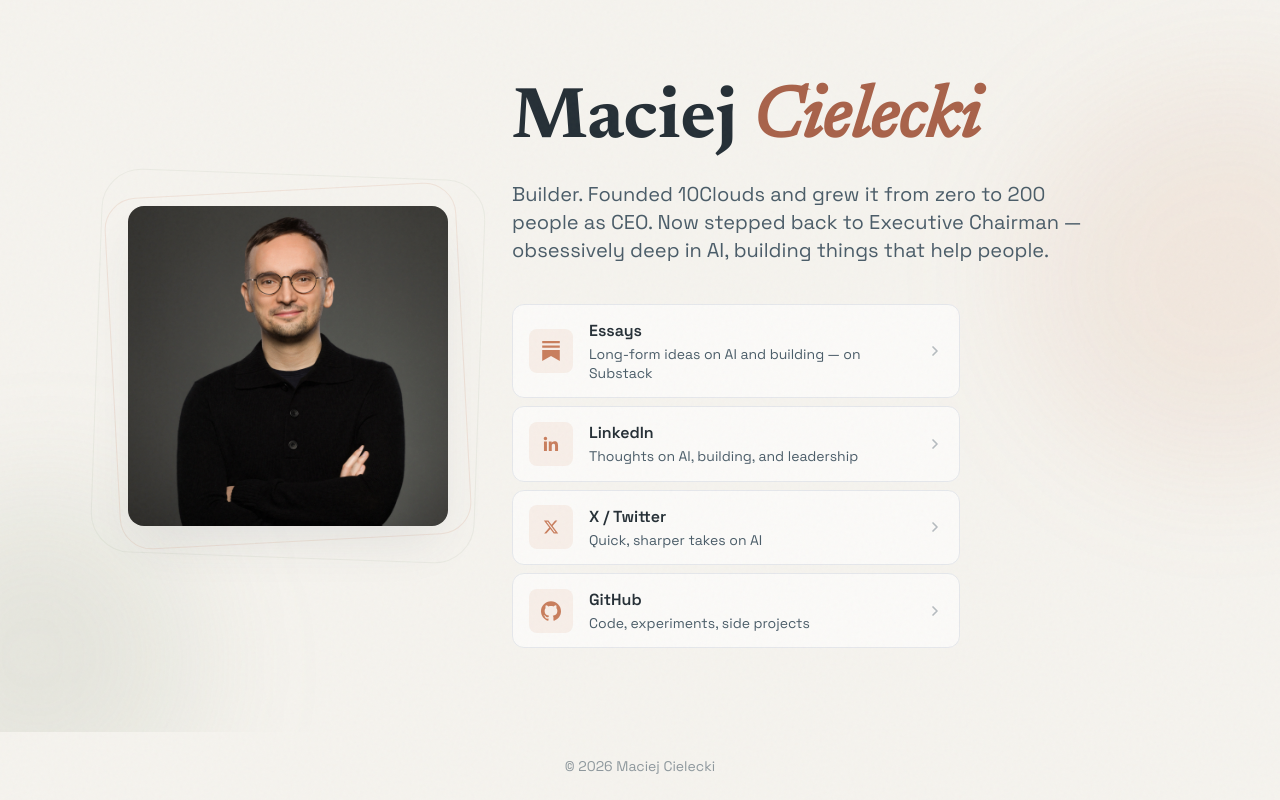
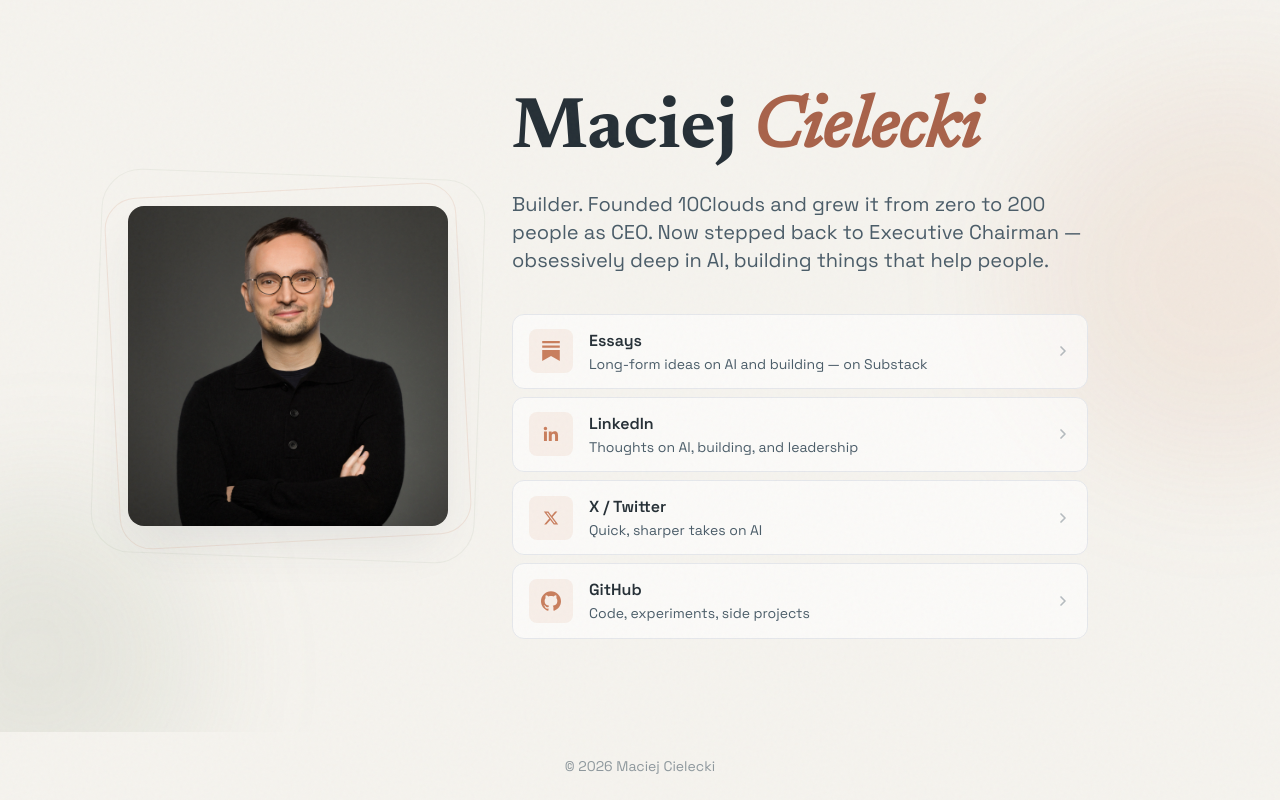
Before and after one commit to cielecki/cielecki-landing, an Astro site: page / in a window 1280 px wide. Built offline with nearby package versions, Linux system fonts and the light colour scheme; Astro itself is replaced by a stand-in of ours.

Commit message:
fix(hero): align name + bio + cards to same right-column width
Headline, bio, and link cards were each constrained to a different
max-width, producing three different right edges in the same column.
Promote max-w-xl to the column wrapper so all three align.

```diff
--- a/src/pages/index.astro
+++ b/src/pages/index.astro
@@ -23,16 +23,16 @@ import BaseLayout from '../layouts/BaseLayout.astro';
         </div>
       </div>
 
-      <div class="text-center lg:text-left">
+      <div class="text-center lg:text-left max-w-xl mx-auto lg:mx-0">
         <h1 class="font-serif text-5xl sm:text-6xl lg:text-7xl font-bold leading-[1.05] text-charcoal-dark mb-6 animate-fade-in-up">
           Maciej <span class="italic text-terracotta-dark">Cielecki</span>
         </h1>
 
-        <p class="text-lg sm:text-xl text-charcoal-light leading-relaxed max-w-xl mx-auto lg:mx-0 mb-10 animate-fade-in-up-d1">
+        <p class="text-lg sm:text-xl text-charcoal-light leading-relaxed mb-10 animate-fade-in-up-d1">
           Builder. Founded 10Clouds and grew it from zero to 200 people as CEO. Now stepped back to Executive Chairman &mdash; obsessively deep in AI, building things that help people.
         </p>
 
-        <div class="flex flex-col gap-2 max-w-md mx-auto lg:mx-0 animate-fade-in-up-d2">
+        <div class="flex flex-col gap-2 animate-fade-in-up-d2">
           <a href="https://cielecki.substack.com" target="_blank" rel="noopener" class="group flex items-center gap-4 px-4 py-3.5 bg-white/60 backdrop-blur border border-charcoal/8 rounded-xl text-left hover:bg-white hover:-translate-y-0.5 hover:shadow-md transition-all">
             <div class="flex-shrink-0 w-11 h-11 flex items-center justify-center bg-terracotta/10 rounded-lg text-terracotta">
               <svg viewBox="0 0 24 24" fill="currentColor" class="w-5 h-5"><path d="M22.539 8.242H1.46V5.406h21.08v2.836zM1.46 10.812V24L12 18.11 22.54 24V10.812H1.46zM22.54 0H1.46v2.836h21.08V0z"/></svg>
```
